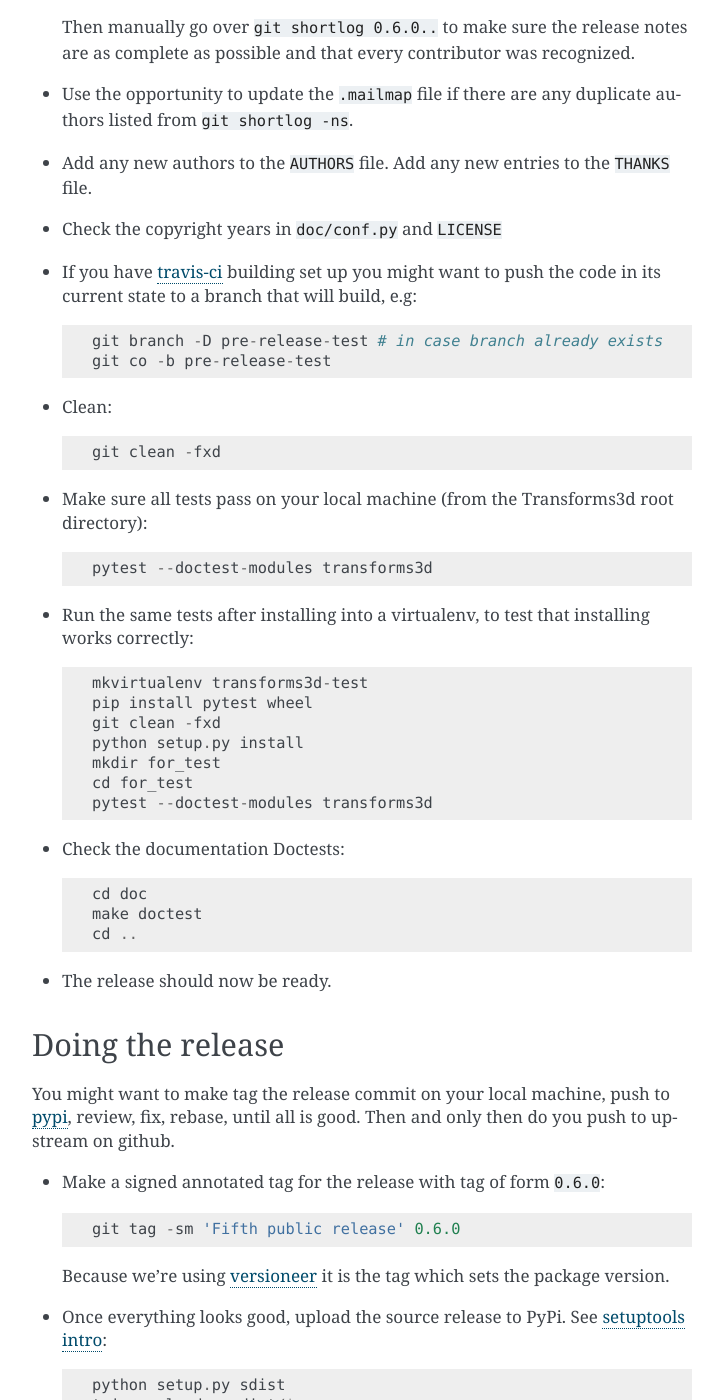
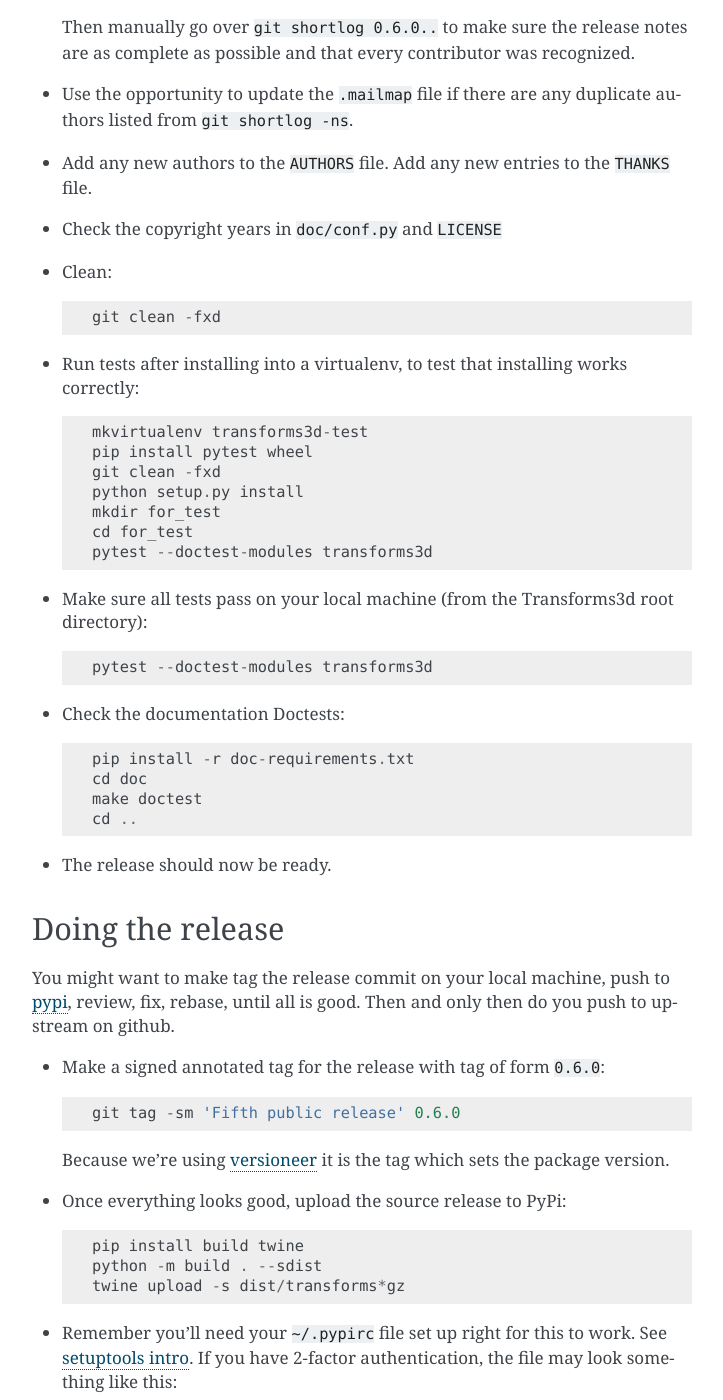
Before and after one commit to matthew-brett/transforms3d, a Sphinx documentation site: the page built from doc/devel/make_release.rst, in a window 1280 px wide and 1400 px high, scrolled down 498 px. Shown: the whole window, without its empty margins (388-1111 px from the left). Built offline with Sphinx 7.4.7, drawn with Linux system fonts in a browser that asks for light colours; pages that are not in the unit, such as notebooks, are missing from menus.

Commit message:
Update release instructions

```diff
--- a/doc/devel/make_release.rst
+++ b/doc/devel/make_release.rst
@@ -33,22 +33,11 @@ Release checklist
 
 * Check the copyright years in ``doc/conf.py`` and ``LICENSE``
 
-* If you have travis-ci_ building set up you might want to push the code in its
-  current state to a branch that will build, e.g::
-
-    git branch -D pre-release-test # in case branch already exists
-    git co -b pre-release-test
-
 * Clean::
 
     git clean -fxd
 
-* Make sure all tests pass on your local machine (from the Transforms3d root
-  directory)::
-
-    pytest --doctest-modules transforms3d
-
-* Run the same tests after installing into a virtualenv, to test that
+* Run tests after installing into a virtualenv, to test that
   installing works correctly::
 
     mkvirtualenv transforms3d-test
@@ -59,8 +48,14 @@ Release checklist
     cd for_test
     pytest --doctest-modules transforms3d
 
+* Make sure all tests pass on your local machine (from the Transforms3d root
+  directory)::
+
+    pytest --doctest-modules transforms3d
+
 * Check the documentation Doctests::
 
+    pip install -r doc-requirements.txt
     cd doc
     make doctest
     cd ..
@@ -81,11 +76,11 @@ to upstream on github.
   Because we're using `versioneer`_ it is the tag which sets the package
   version.
 
-* Once everything looks good, upload the source release to PyPi.  See
-  `setuptools intro`_::
+* Once everything looks good, upload the source release to PyPi::
 
-    python setup.py sdist
-    twine upload -s dist/*
+    pip install build twine
+    python -m build . --sdist
+    twine upload -s dist/transforms*gz
 
 * Remember you'll need your ``~/.pypirc`` file set up right for this to work.
   See `setuptools intro`_.  If you have 2-factor authentication, the file may
```
